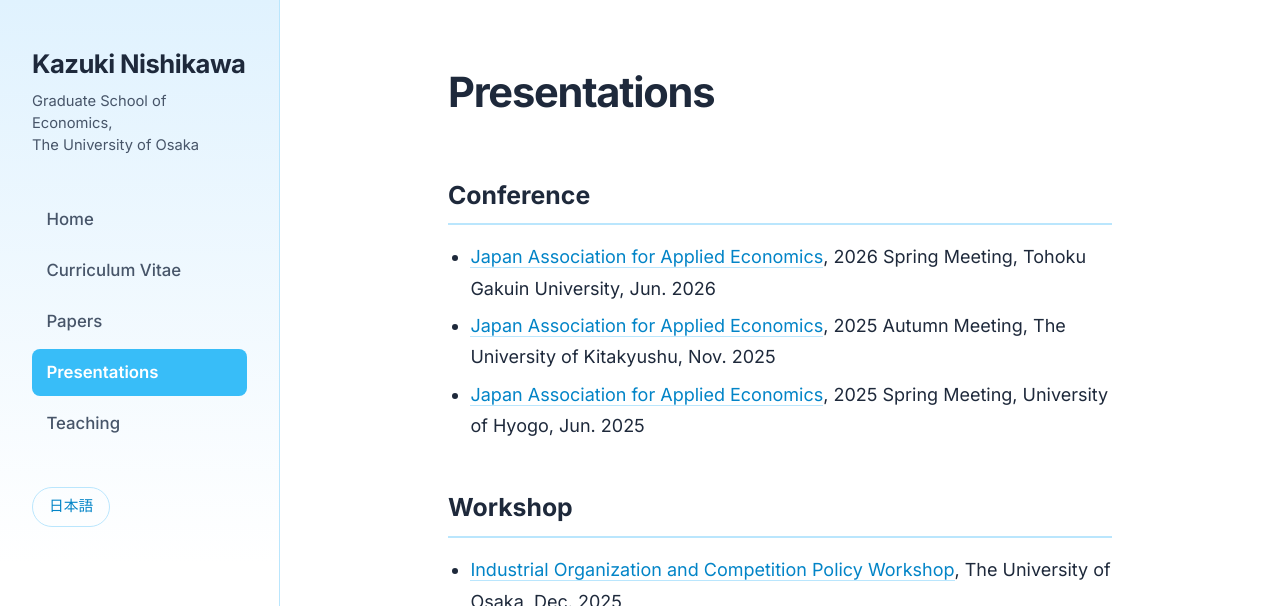
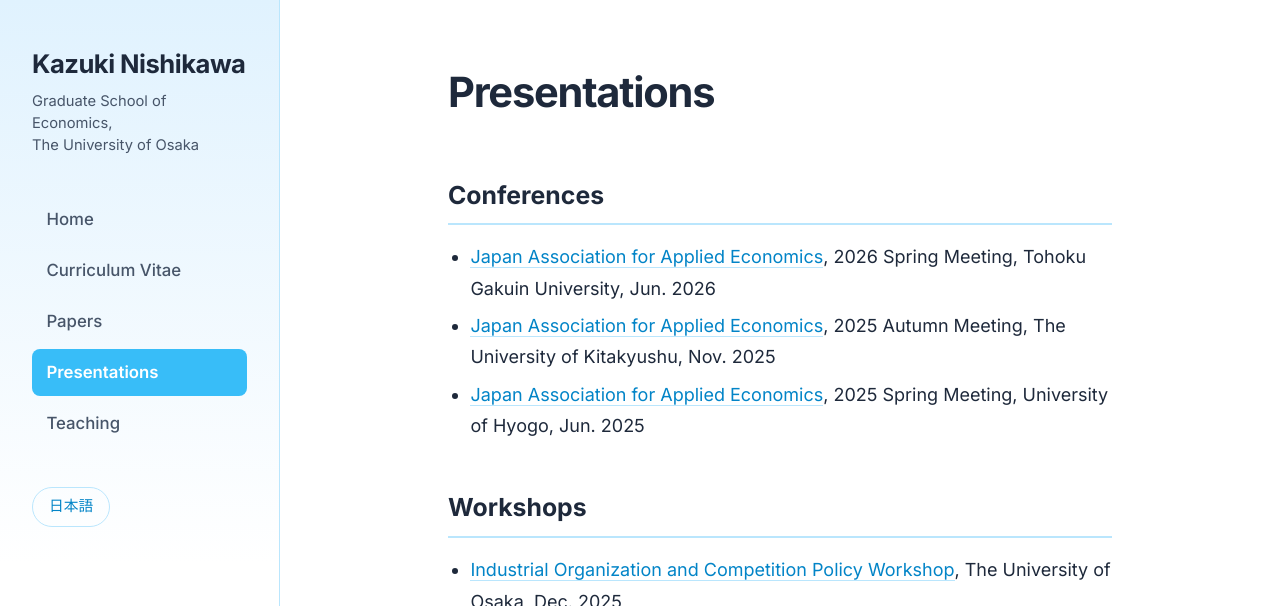
Before and after one commit to knishikawa-econ/HP, a Jekyll site: the page built from presentations.md, in a window 1280 px wide and 937 px high. Shown: the top 606 px of the window. Built offline with Jekyll 4.4.1, drawn with Linux system fonts in a browser that asks for light colours.

Commit message:
Pluralize Conference/Workshop headings on presentations page
Co-Authored-By: Claude Sonnet 5 <noreply@anthropic.com>

```diff
--- a/presentations.md
+++ b/presentations.md
@@ -6,13 +6,13 @@ title: Presentations
 
 # Presentations
 
-## Conference
+## Conferences
 
 - [Japan Association for Applied Economics](https://www.jaae.org/), 2026 Spring Meeting, Tohoku Gakuin University, Jun. 2026
 - [Japan Association for Applied Economics](https://www.jaae.org/), 2025 Autumn Meeting, The University of Kitakyushu, Nov. 2025
 - [Japan Association for Applied Economics](https://www.jaae.org/), 2025 Spring Meeting, University of Hyogo, Jun. 2025
 
-## Workshop
+## Workshops
 
 - [Industrial Organization and Competition Policy Workshop](https://norick.sakura.ne.jp/iocp/iocp.html), The University of Osaka, Dec. 2025
 - [Kansai University Economics Workshop](https://esku.smartcore.jp/activity/seminar), Kansai University, Oct. 2025
```
